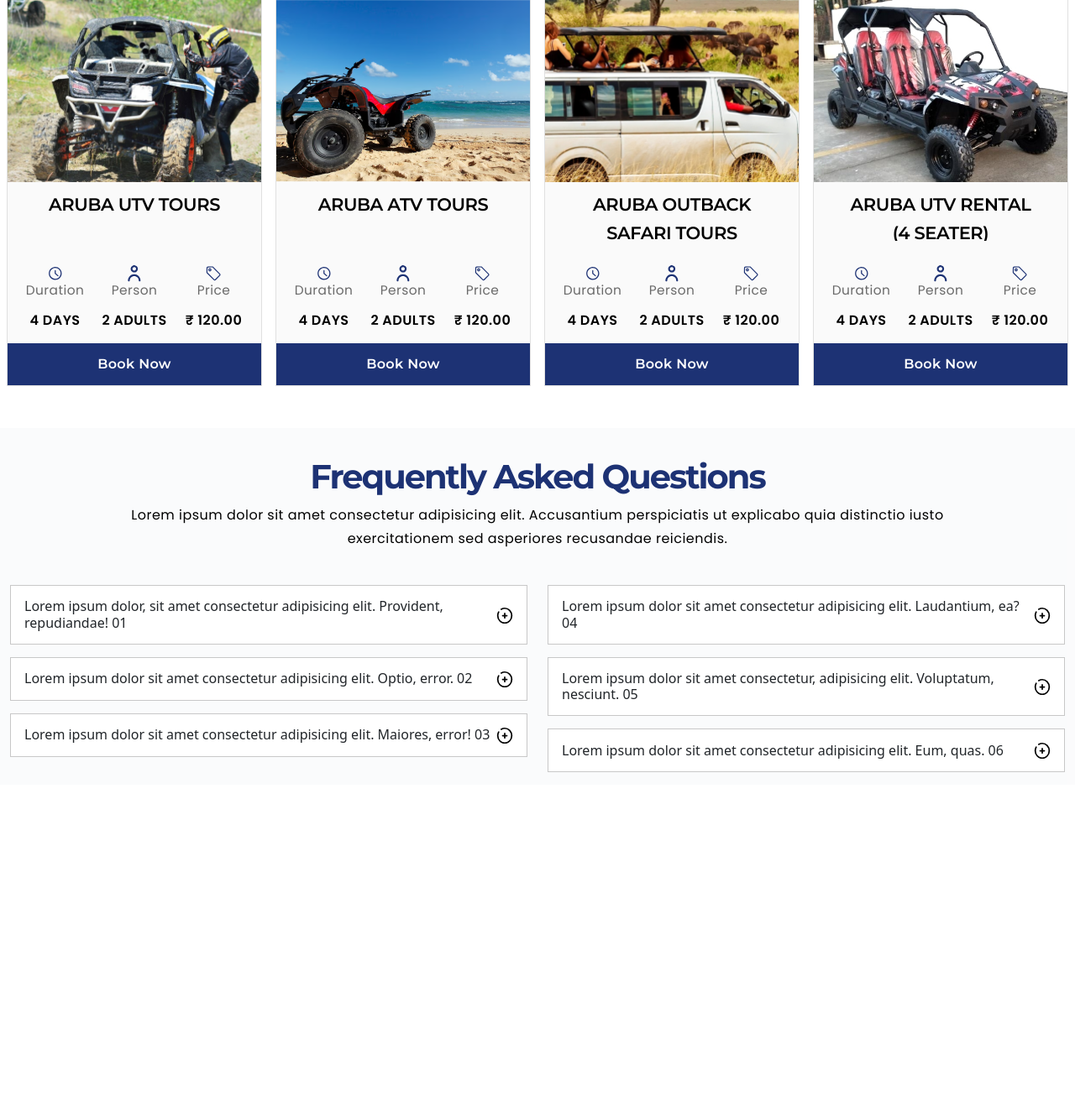
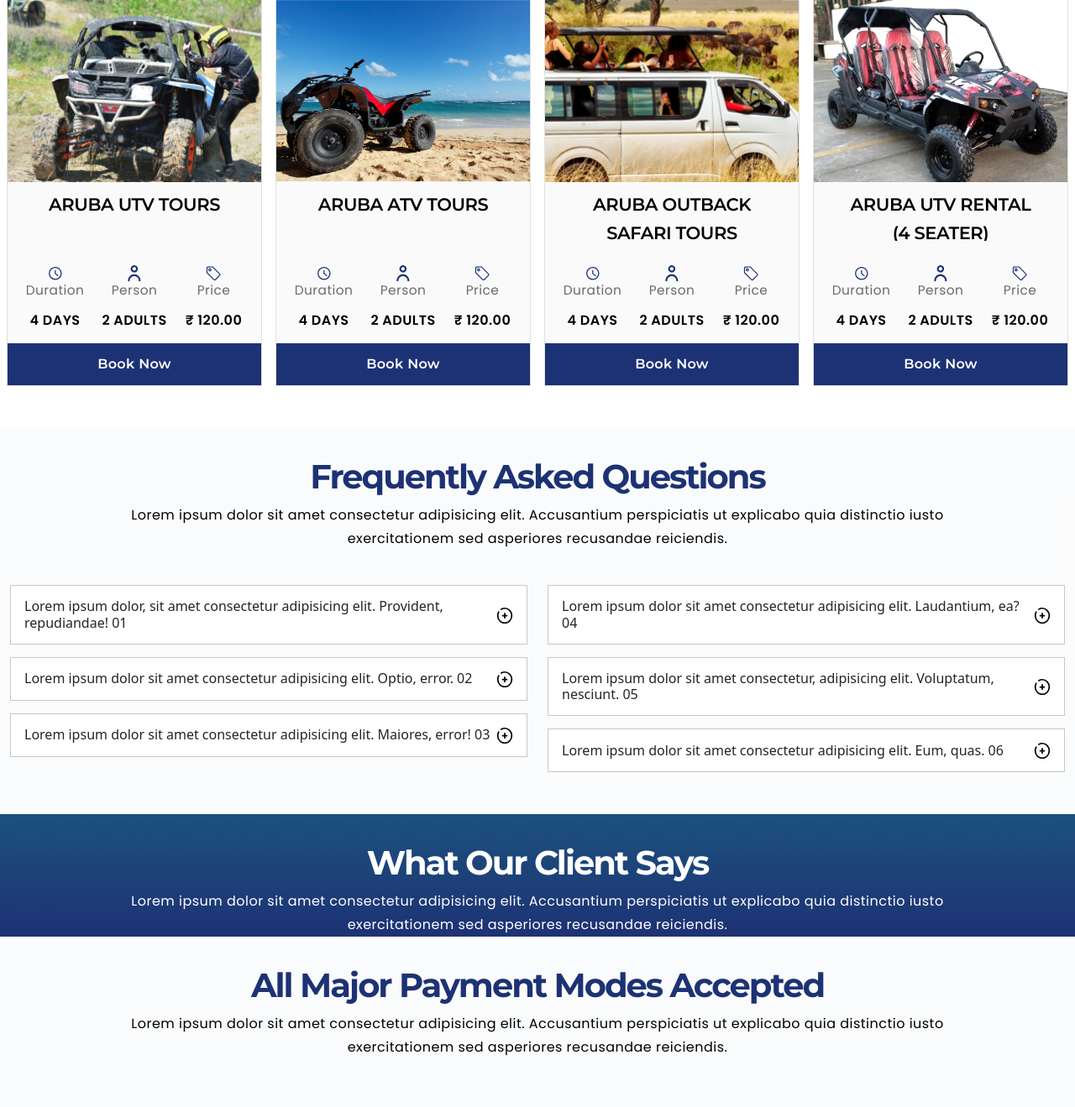
Before and after one commit to Abhishekbharatarpanet/aruba-sec, a PHP site: page /category.html in a window 1280 px wide. Shown: the part 1440-2759 px from the top of the page at 84% size. Before the commit the page ends 2360 px from the top, so only its background shows below. Run offline with PHP 8.4, Linux system fonts and the light colour scheme.

Commit message:
testimonials

```diff
--- a/assets/css/style.css
+++ b/assets/css/style.css
@@ -108,6 +108,7 @@ font-style: normal;
 font-weight: 900;
 line-height: 92%; /* 115px */
 letter-spacing: -6.25px;
+margin-bottom: 0;
 }
 
 
@@ -186,9 +187,9 @@ letter-spacing: 0.462px;
 }
 .section-title{
     margin-bottom: 33px;
-    margin-top: 33px;
+    padding-top: 33px;
 }
-.section-title h1{
+.section-title h1,.section-title h2{
     color:var(--main-theme-color);
 text-align: center;
 font-family: var(--font-family);
@@ -257,4 +258,19 @@ gap: 42px 0;
 
 .faq-box{
     padding-top: 8px;
+    padding-bottom: 35px;
 }
+
+.testimonials{
+    background: linear-gradient(180deg, #1C517E 0%, #1D3274 100%);
+}
+.testimonials .section-title{
+    margin: 0;
+    padding-top:0 ;
+}
+.testimonials .section-title.text-center h2{
+    color: var(--white-color);
+}
+.testimonials .section-title.text-center p{
+    color: var(--white-color);
+}
--- a/category.html
+++ b/category.html
@@ -9,6 +9,7 @@
       rel="stylesheet"
       integrity="sha384-4bw+/aepP/YC94hEpVNVgiZdgIC5+VKNBQNGCHeKRQN+PtmoHDEXuppvnDJzQIu9"
       crossorigin="anonymous">
+      <link rel="stylesheet" type="text/css" href="//cdn.jsdelivr.net/npm/slick-carousel@1.8.1/slick/slick.css"/>
     <link rel="stylesheet" href="assets/css/style.css">
     <link rel="stylesheet" href="assets/css/responsive.css">
   </head>
@@ -500,7 +501,7 @@
       </div>
     </section>
 
-    <section class="middle-section">
+    <section class="faq-section">
        <div class="container">
           <div class="section-title text-center">
             <h1>Frequently Asked Questions</h1>
@@ -580,6 +581,33 @@
           </div>
        </div>
     </section>
+
+    <section class="middle-section testimonials">
+     <div class="container">
+      <div class="section-title text-center">
+        <h2>What Our Client Says</h2>
+        <p>Lorem ipsum dolor sit amet consectetur adipisicing elit. Accusantium perspiciatis ut explicabo quia distinctio iusto exercitationem sed asperiores recusandae reiciendis.</p>
+      </div>
+     </div>
+    </section>
+
+    <section class="payment-methods">
+      <div class="container">
+        <div class="section-title text-center">
+          <h2>All Major Payment Modes Accepted</h2>
+          <p>Lorem ipsum dolor sit amet consectetur adipisicing elit. Accusantium perspiciatis ut explicabo quia
+            distinctio iusto exercitationem sed asperiores recusandae reiciendis.</p>
+        </div>
+
+        <div class="payments-slider-box">
+            <ul class="payments-slider">
+                <li>
+                  <img src="" alt="">
+                </li>
+            </ul>
+        </div>
+       </div>
+    </section>
     <script src="https://code.jquery.com/jquery-3.7.0.js"
       integrity="sha256-JlqSTELeR4TLqP0OG9dxM7yDPqX1ox/HfgiSLBj8+kM="
       crossorigin="anonymous"></script>
@@ -587,6 +615,7 @@
       src="https://cdn.jsdelivr.net/npm/bootstrap@5.3.1/dist/js/bootstrap.bundle.min.js"
       integrity="sha384-HwwvtgBNo3bZJJLYd8oVXjrBZt8cqVSpeBNS5n7C8IVInixGAoxmnlMuBnhbgrkm"
       crossorigin="anonymous"></script>
+      <script type="text/javascript" src="//cdn.jsdelivr.net/npm/slick-carousel@1.8.1/slick/slick.min.js"></script>
 
     <script src="assets/js/file.js"></script>
   </body>
```
Also changed, not shown: assets/images/payments/01.png (added), assets/images/payments/02.png (added).
